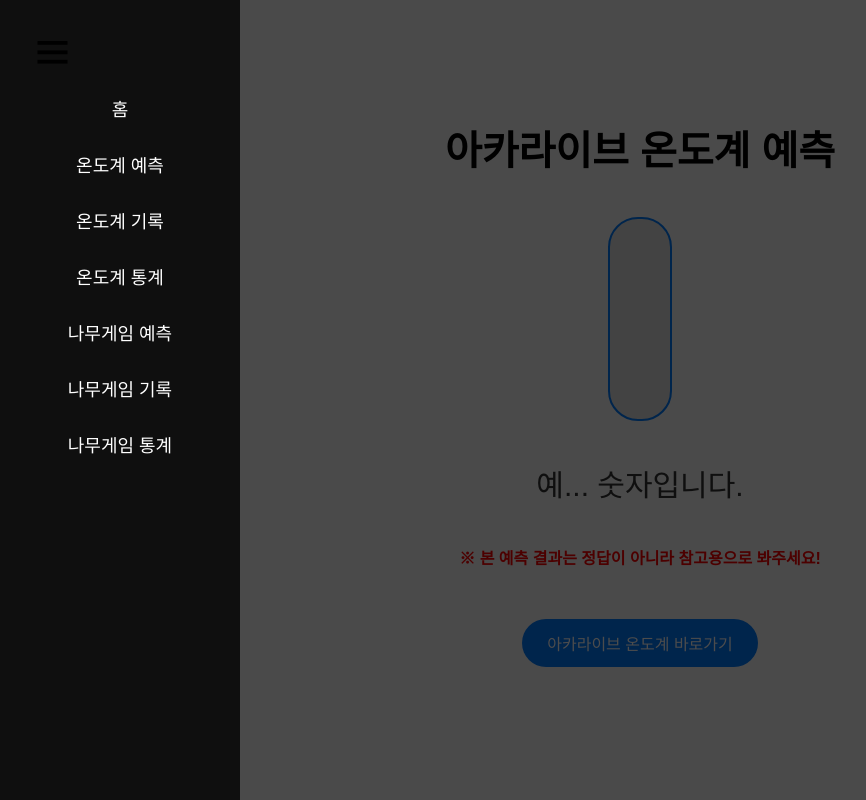
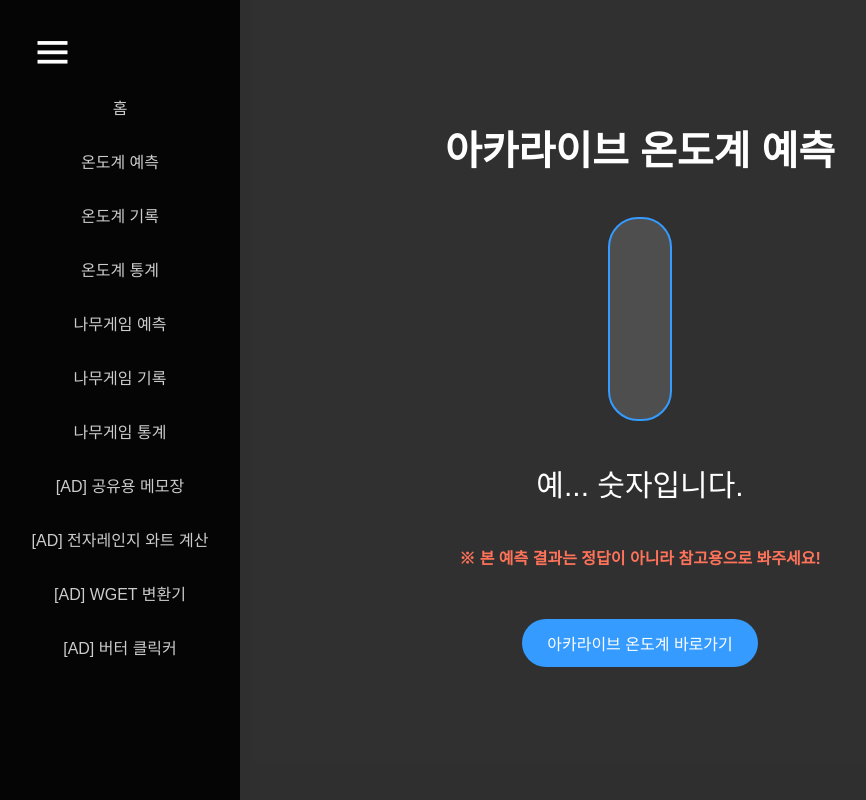
Before and after one commit to MasterRuma/arca_point_gambling_predict, a plain HTML site: page thermo/predict.html in a window 1280 px wide. Both pictures are taken after a click on the icon 52 px from the left and 52 px from the top of the page. Shown: the whole page, without its empty margins (0-866 px from the left). Drawn offline with nearby package versions, Linux system fonts and the dark colour scheme.

Commit message:
Add files via upload

```diff
--- a/thermo/predict.html
+++ b/thermo/predict.html
@@ -146,14 +146,15 @@
 
       i {
         position: absolute;
-        top: 30px; /* 페이지 상단에서 10px 떨어진 위치 */
-        left: 30px; /* 왼쪽에서 10px 떨어진 위치 */
+        top: 30px;
+        left: 30px;
         font-size: 45px;
         color: black;
         cursor: pointer;
-        z-index: 1002; /* 다른 요소들 위에 배치 */
+        z-index: 1002;
         margin-bottom: 20px;
       }
+
       /* 배경을 어둡게 처리하는 오버레이 */
       .overlay {
         position: fixed;
@@ -165,6 +166,7 @@
         display: none;
         z-index: 1000;
       }
+
       /* 사이드바 스타일 */
       .sidebar {
         position: fixed;
@@ -187,18 +189,20 @@
       .sidebar a {
         color: white;
         text-decoration: none;
-        font-size: 18px;
+        font-size: 16px;
         margin: 15px 0;
         transition: color 0.3s;
       }
       .sidebar a:hover {
         color: #4caf50;
       }
+
       .content {
         margin-left: 0;
         text-align: center;
         width: 100%;
       }
+
       .menu-icon {
         position: fixed;
         top: 10px;
@@ -207,6 +211,67 @@
         color: white;
         cursor: pointer;
         z-index: 1002;
+      }
+
+      /* 다크 모드 */
+      @media (prefers-color-scheme: dark) {
+        body {
+          background-color: #181818;
+          color: #e0e0e0;
+        }
+
+        h1 {
+          color: #ffffff;
+        }
+
+        .thermometer {
+          background-color: #3a3a3a;
+          border-color: #1e90ff;
+        }
+
+        .thermometer-fill {
+          background-color: #ff6347;
+        }
+
+        #number {
+          color: #ffffff;
+        }
+
+        .warning {
+          color: #ff6347;
+        }
+
+        .button-container button {
+          background-color: #1e90ff;
+        }
+
+        .button-container button:hover {
+          background-color: #4682b4;
+        }
+
+        .button-container button:active {
+          background-color: #4169e1;
+        }
+
+        i {
+          color: white;
+        }
+
+        .overlay {
+          background-color: rgba(255, 255, 255, 0.1);
+        }
+
+        .sidebar {
+          background-color: rgba(0, 0, 0, 0.9);
+        }
+
+        .sidebar a {
+          color: #ccc;
+        }
+
+        .sidebar a:hover {
+          color: #66bb6a;
+        }
       }
     </style>
   </head>
@@ -227,6 +292,14 @@
       <a href="https://arcapredict.kro.kr/tree/predict.html">나무게임 예측</a>
       <a href="https://arcapredict.kro.kr/tree/recent.html">나무게임 기록</a>
       <a href="https://arcapredict.kro.kr/tree/main.html">나무게임 통계</a>
+      <a href="https://masterruma.github.io/simplenotepad/"
+        >[AD] 공유용 메모장</a
+      >
+      <a href="https://masterruma.github.io/micro_timer/"
+        >[AD] 전자레인지 와트 계산</a
+      >
+      <a href="https://masterruma.github.io/googlewget/">[AD] WGET 변환기</a>
+      <a href="http://152.67.223.175:8000/">[AD] 버터 클릭커</a>
     </div>
     <script>
       // 사이드 메뉴와 오버레이 보이기/숨기기 기능
```
Also changed, not shown: thermo/main.html (+100 -17 lines), thermo/recent.html (+41 -2 lines).
